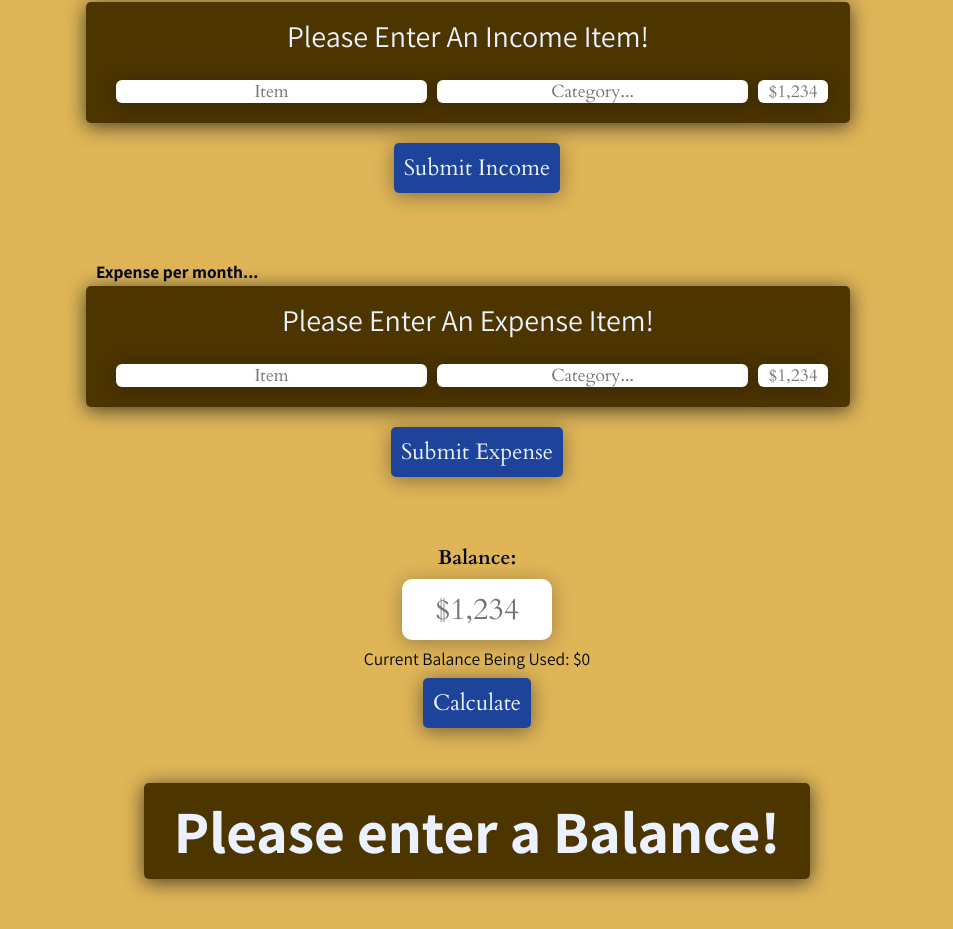
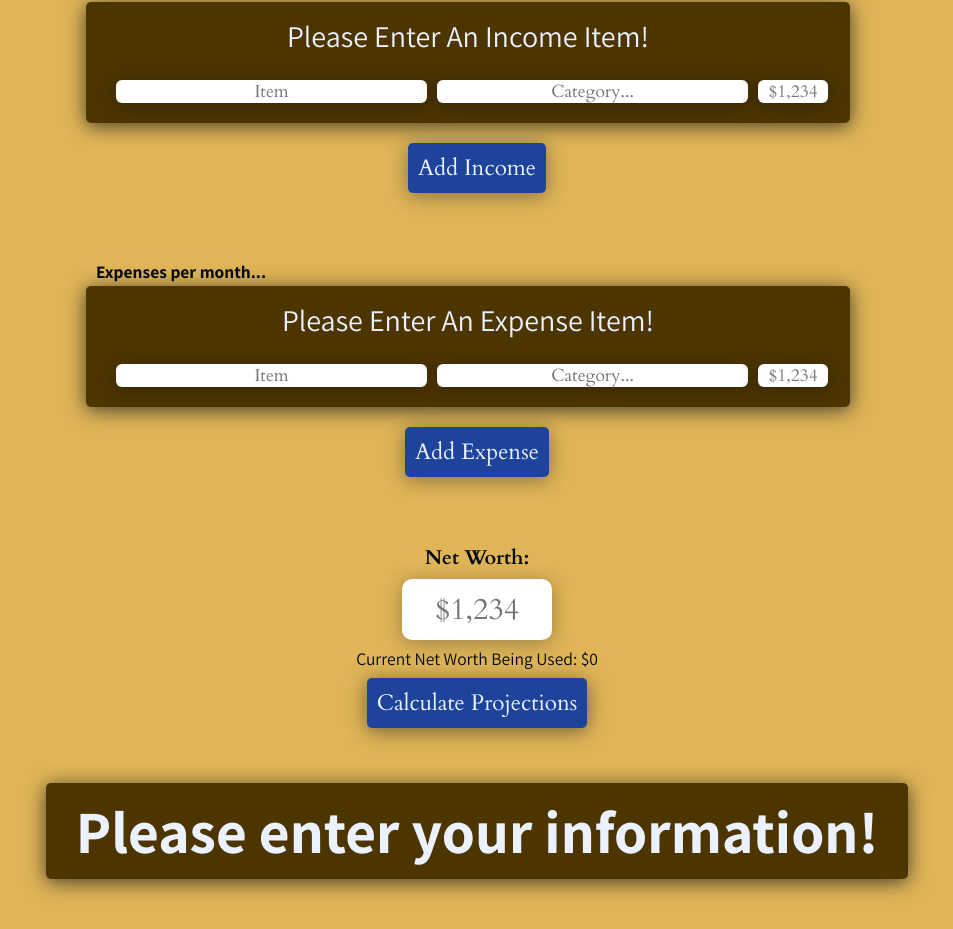
Before and after one commit to joshua-rdrgz/goldfox, a React (Create React App) app: page / in a window 1280 px wide. Shown: the part 304-1233 px from the top of the page, without its empty margins (163-1116 px from the left). Built offline with nearby package versions, Linux system fonts and the light colour scheme.

Commit message:
Make various descriptions more accurate.
Balance => Net Worth
Inc/Exp component headers (Income/Expense) => (Incomes, Expenses)
Submit Income => Add Income
Calculate => Calculate Projections
Please Enter Balance => Please Enter Information

```diff
--- a/src/components/balance/Balance.tsx
+++ b/src/components/balance/Balance.tsx
@@ -45,7 +45,7 @@ const Balance = () => {
     <section className={classes.balance}>
       <form onSubmit={submitHandler} id="calculate-form">
         <label htmlFor="balance">
-          <h2 className={classes.balance__title}>Balance:</h2>
+          <h2 className={classes.balance__title}>Net Worth:</h2>
         </label>
         <input
           className={classes.balance__input}
@@ -60,14 +60,14 @@ const Balance = () => {
         />
       </form>
       <span className={classes.balance__prevNumber}>
-        {`Current Balance Being Used: $${calculations.balance.toLocaleString()}`}
+        {`Current Net Worth Being Used: $${calculations.balance.toLocaleString()}`}
       </span>
       <button
         className={`${classes.btn} ${classes["btn--primary"]}`}
         type="submit"
         form="calculate-form"
       >
-        Calculate
+        Calculate Projections
       </button>
     </section>
   );
--- a/src/components/budget/Category.tsx
+++ b/src/components/budget/Category.tsx
@@ -12,7 +12,7 @@ import classes from "../../styles/layout/budget/incexp.module.scss";
 const Category: React.FC<Props> = ({ type }) => {
   return (
     <section className={classes["inc-exp"]}>
-      <h4 className={classes["inc-exp__section-title"]}>{capitalized(type)} per month...</h4>
+      <h4 className={classes["inc-exp__section-title"]}>{capitalized(type)}s per month...</h4>
       <div className={classes["inc-exp__content"]}>
         <Items type={type} />
         <AddItem type={type} />
@@ -22,7 +22,7 @@ const Category: React.FC<Props> = ({ type }) => {
         type="submit"
         form={`add-${type}`}
       >
-        Submit {capitalized(type)}
+        Add {capitalized(type)}
       </button>
     </section>
   );
--- a/src/components/calculations/Calculations.tsx
+++ b/src/components/calculations/Calculations.tsx
@@ -10,7 +10,7 @@ const Calculations = () => {
       {calculations.results.length === 0 && (
         <section className={classes.networth}>
           <div className={classes.networth__monthContainer}>
-            <h4 className={classes.networth__noBalance}>Please enter a Balance!</h4>
+            <h4 className={classes.networth__noBalance}>Please enter your information!</h4>
           </div>
         </section>
       )}
```
